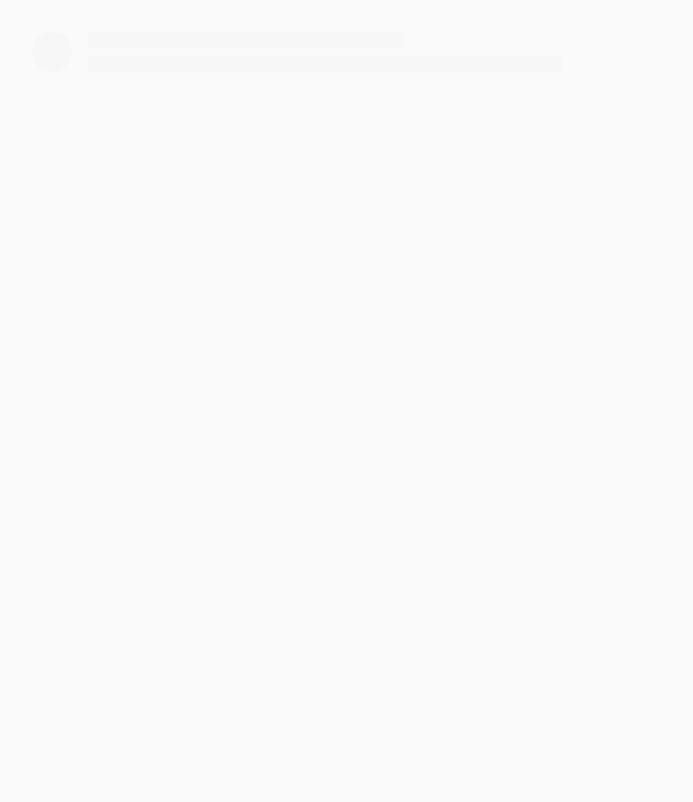
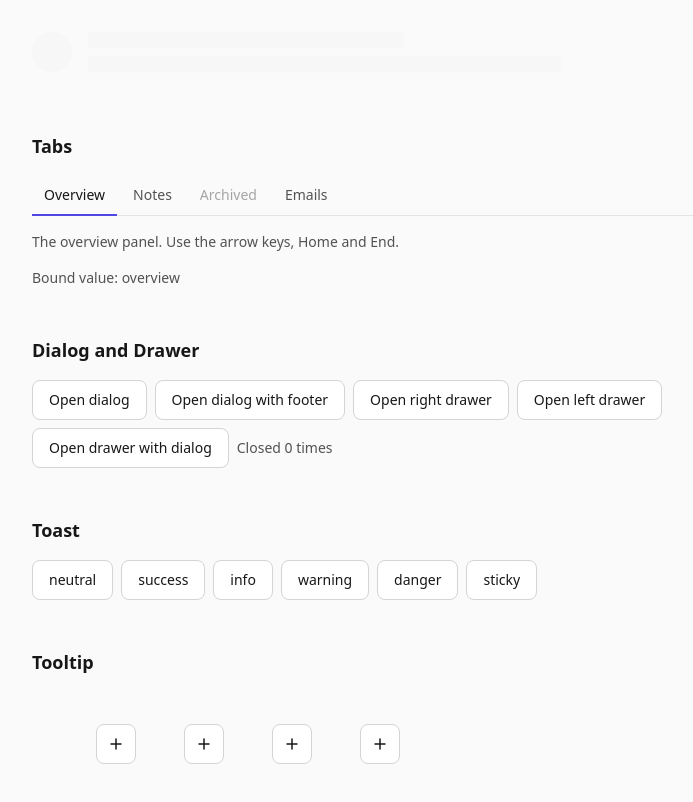
Before and after one commit to maxwellmattryan/waypoint, a SvelteKit app in the folder web/: page /dev/primitives in a window 1280 px wide. Shown: the part 2240-3042 px from the top of the page, without its empty margins (192-885 px from the left). Before the commit the page ends 2356 px from the top, so only its background shows below. Built offline with nearby package versions, Linux system fonts and the light colour scheme.

Commit message:
feat(web): mount Toaster and add overlay sections to the primitives gallery

```diff
--- a/web/src/routes/+layout.svelte
+++ b/web/src/routes/+layout.svelte
@@ -1,6 +1,7 @@
 <script lang="ts">
 	import './layout.css';
 	import favicon from '#lib/assets/favicon.svg';
+	import { Toaster } from '#lib/components/ui';
 	import type { LayoutProps } from './$types';
 
 	let { children }: LayoutProps = $props();
@@ -11,3 +12,4 @@
 </svelte:head>
 
 {@render children()}
+<Toaster />
--- a/web/src/routes/dev/primitives/+page.svelte
+++ b/web/src/routes/dev/primitives/+page.svelte
@@ -4,15 +4,23 @@
 		Button,
 		Card,
 		Checkbox,
+		Dialog,
+		Drawer,
 		EmptyState,
 		IconButton,
 		Input,
 		Link,
 		Select,
 		Skeleton,
+		Tabs,
 		Textarea,
+		Tooltip,
+		toast,
 		type BadgeTone,
-		type ButtonVariant
+		type ButtonVariant,
+		type DrawerSide,
+		type ToastTone,
+		type TooltipPlacement
 	} from '#lib/components/ui';
 
 	// Design-review gallery: every primitive in every variant and state. Reachable only by URL.
@@ -31,6 +39,24 @@
 	let notes = $state('');
 	let stage = $state('');
 	let remote = $state(true);
+
+	const sections = [
+		{ value: 'overview', label: 'Overview' },
+		{ value: 'notes', label: 'Notes' },
+		{ value: 'archived', label: 'Archived', disabled: true },
+		{ value: 'emails', label: 'Emails' }
+	];
+	const toastTones: ToastTone[] = ['neutral', 'success', 'info', 'warning', 'danger'];
+	const placements: TooltipPlacement[] = ['top', 'bottom', 'left', 'right'];
+	const sides: DrawerSide[] = ['right', 'left'];
+
+	let section = $state('overview');
+	let dialogOpen = $state(false);
+	let footerDialogOpen = $state(false);
+	let drawers = $state<Record<DrawerSide, boolean>>({ right: false, left: false });
+	let nestedDrawerOpen = $state(false);
+	let nestedDialogOpen = $state(false);
+	let closes = $state(0);
 </script>
 
 <svelte:head>
@@ -197,4 +223,120 @@
 			<Skeleton class="h-16 w-32" />
 		</div>
 	</section>
+
+	<section class="flex flex-col gap-4" aria-labelledby="tabs">
+		<h2 id="tabs" class="text-lg font-semibold text-fg">Tabs</h2>
+		<Tabs label="Application sections" items={sections} bind:value={section}>
+			{#snippet children(active)}
+				<p class="text-sm text-fg-muted">The {active} panel. Use the arrow keys, Home and End.</p>
+			{/snippet}
+		</Tabs>
+		<p class="text-sm text-fg-muted">Bound value: {section}</p>
+	</section>
+
+	<section class="flex flex-col gap-4" aria-labelledby="dialog">
+		<h2 id="dialog" class="text-lg font-semibold text-fg">Dialog and Drawer</h2>
+		<div class="flex flex-wrap items-center gap-2">
+			<Button variant="secondary" onclick={() => (dialogOpen = true)}>Open dialog</Button>
+			<Button variant="secondary" onclick={() => (footerDialogOpen = true)}>
+				Open dialog with footer
+			</Button>
+			{#each sides as side (side)}
+				<Button variant="secondary" onclick={() => (drawers[side] = true)}>
+					Open {side} drawer
+				</Button>
+			{/each}
+			<Button variant="secondary" onclick={() => (nestedDrawerOpen = true)}>
+				Open drawer with dialog
+			</Button>
+			<span class="text-sm text-fg-muted">Closed {closes} times</span>
+		</div>
+
+		<Dialog
+			bind:open={dialogOpen}
+			title="Archive application"
+			description="Archived applications leave the board but keep their history."
+			onclose={() => closes++}
+		>
+			<Input label="Reason" placeholder="Optional" data-autofocus />
+		</Dialog>
+
+		<Dialog
+			bind:open={footerDialogOpen}
+			title="Withdraw application"
+			size="sm"
+			closeOnBackdrop={false}
+			onclose={() => closes++}
+		>
+			<p>A backdrop click doesn't close this one. Use Escape, Close or Cancel.</p>
+			{#snippet footer()}
+				<Button variant="secondary" onclick={() => (footerDialogOpen = false)}>Cancel</Button>
+				<Button variant="danger" onclick={() => (footerDialogOpen = false)}>Withdraw</Button>
+			{/snippet}
+		</Dialog>
+
+		{#each sides as side (side)}
+			<Drawer
+				bind:open={drawers[side]}
+				{side}
+				title="Acme · Staff engineer"
+				description="Opened from the {side}."
+				onclose={() => closes++}
+			>
+				<div class="flex flex-col gap-4">
+					<Input label="Company" value="Acme" />
+					<Textarea label="Notes" />
+				</div>
+				{#snippet footer()}
+					<Button onclick={() => (drawers[side] = false)}>Done</Button>
+				{/snippet}
+			</Drawer>
+		{/each}
+
+		<Drawer bind:open={nestedDrawerOpen} title="Nested overlays">
+			<div class="flex flex-col items-start gap-4">
+				<p>Escape closes the dialog first, then this drawer.</p>
+				<Button onclick={() => (nestedDialogOpen = true)}>Open dialog</Button>
+			</div>
+			<Dialog bind:open={nestedDialogOpen} title="On top of the drawer" size="sm">
+				<p>Page scroll stays locked until the drawer closes too.</p>
+			</Dialog>
+		</Drawer>
+	</section>
+
+	<section class="flex flex-col gap-4" aria-labelledby="toast">
+		<h2 id="toast" class="text-lg font-semibold text-fg">Toast</h2>
+		<div class="flex flex-wrap items-center gap-2">
+			{#each toastTones as tone (tone)}
+				<Button
+					variant="secondary"
+					onclick={() => toast.show({ title: `A ${tone} toast`, description: 'Gone in 5s.', tone })}
+				>
+					{tone}
+				</Button>
+			{/each}
+			<Button
+				variant="secondary"
+				onclick={() =>
+					toast.show({ title: 'Sticky toast', description: 'Stays until dismissed.', duration: 0 })}
+			>
+				sticky
+			</Button>
+		</div>
+	</section>
+
+	<section class="flex flex-col gap-4" aria-labelledby="tooltip">
+		<h2 id="tooltip" class="text-lg font-semibold text-fg">Tooltip</h2>
+		<div class="flex flex-wrap items-center gap-12 py-8 pl-16">
+			{#each placements as placement (placement)}
+				<Tooltip content="Tooltip on {placement}" {placement}>
+					{#snippet children(t)}
+						<IconButton {...t} label="Show {placement} tooltip" variant="secondary">
+							{@render plus()}
+						</IconButton>
+					{/snippet}
+				</Tooltip>
+			{/each}
+		</div>
+	</section>
 </main>
```
